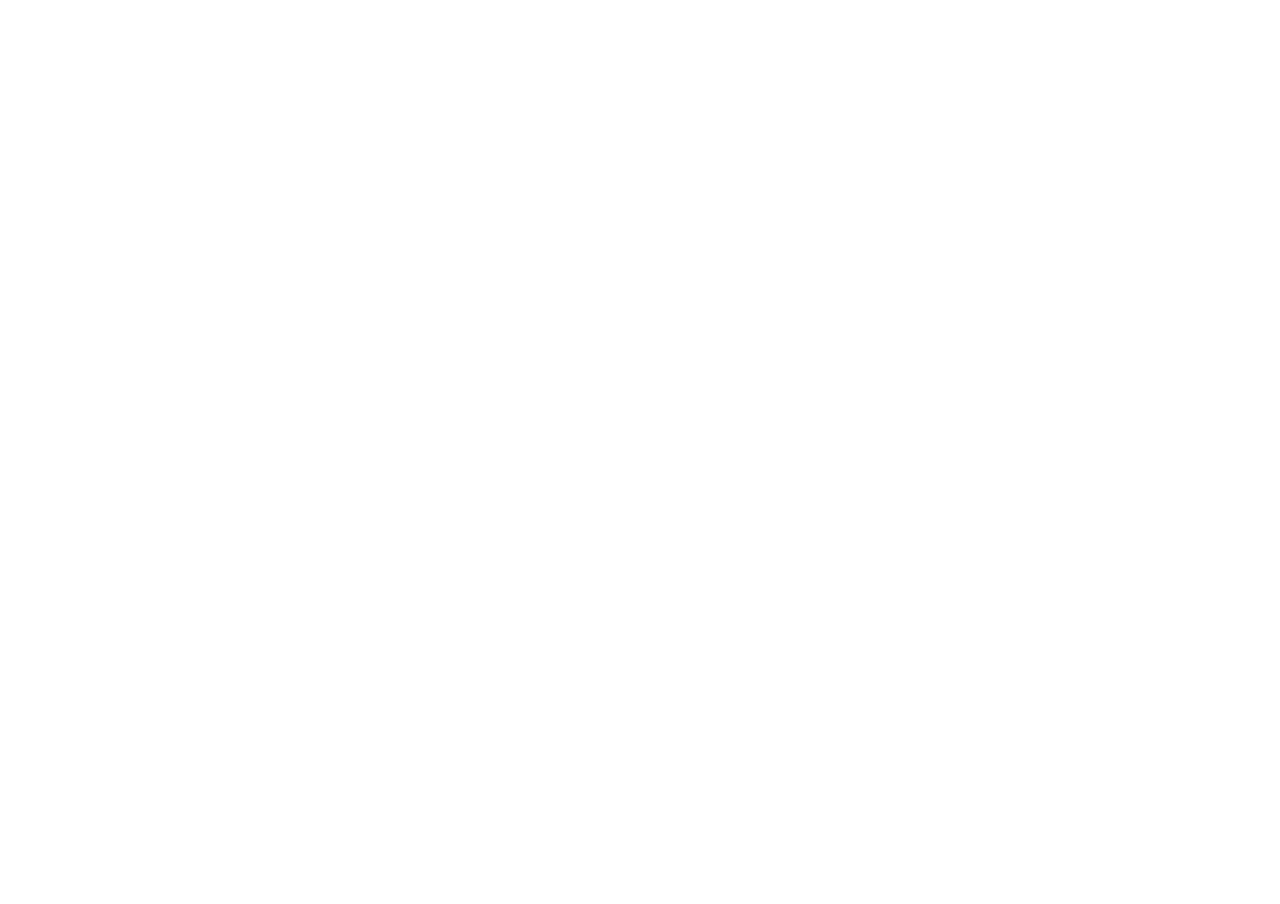
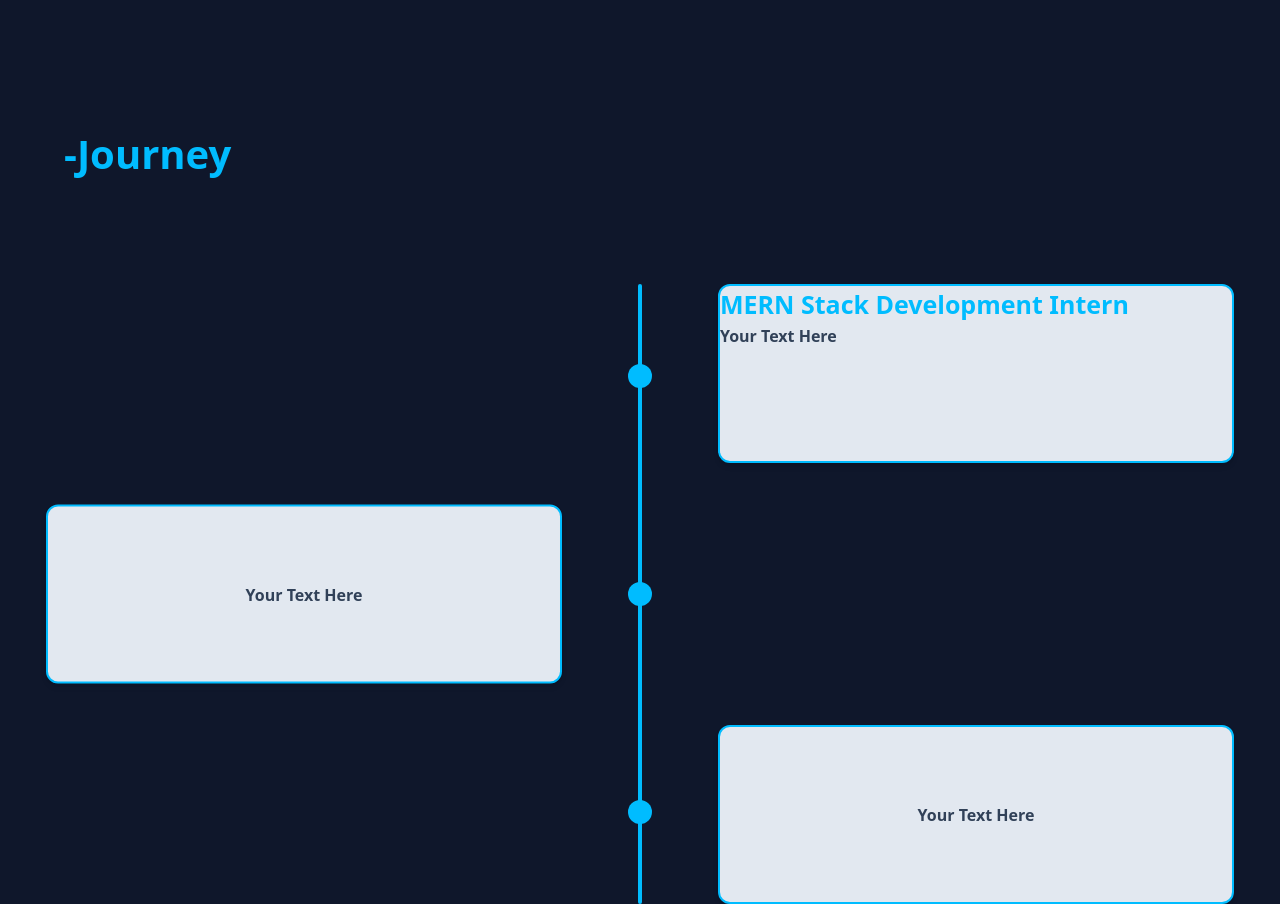
Before and after one commit to HridyaDEV/PortFolioHridyaPV, a React (Vite) app: page / in a window 1280 px wide. Shown: the part 1580-2484 px from the top of the page. Before the commit the page ends 1504 px from the top, so only its background shows below. Built offline with nearby package versions, Linux system fonts and the light colour scheme.

Commit message:
Started Journey

```diff
--- a/src/App.jsx
+++ b/src/App.jsx
@@ -2,6 +2,7 @@ import React from 'react'
 import NavBar from './Components/NavBar'
 import HeroSection from './Components/HeroSection'
 import About from './Components/About'
+import Journey from './Components/Journey'
 
 function App() {
   return (
@@ -10,6 +11,7 @@ function App() {
         <NavBar />
         <HeroSection />
         <About/>
+        <Journey/>
        </div>
 
     </div>
--- a/src/Components/About.jsx
+++ b/src/Components/About.jsx
@@ -5,7 +5,7 @@ import { MdOutlineDevices, MdOutlineWebAsset } from 'react-icons/md'
 
 const About = () => {
     return (
-        <div>
+        <div >
             <h1 className='text-sky-400 font-["crimson"] font-semibold text-[40px]'>-About Me</h1>
             <div className='flex justify-between  mt-25 '>
                 <div className='ml-10'>
--- /dev/null
+++ b/src/Components/Journey.jsx
@@ -0,0 +1,50 @@
+import React from 'react'
+
+const Journey = () => {
+    return (
+        <div>
+            <h1 className='text-sky-400 font-["crimson"] font-semibold text-[40px] mt-50'>-Journey</h1>
+
+            <div className="flex justify-center items-center mt-25">
+                <div className="relative">
+
+                    {/* Vertical Line */}
+                    <div className="h-[620px] border-l-4 border-sky-400 rounded"></div>
+
+                    {/* ---------- TOP DOT + RIGHT BOX ---------- */}
+                    <div className="absolute left-1/2 -translate-x-1/2 top-20
+                                    w-6 h-6 bg-sky-400 rounded-full"></div>
+
+                    <div className="absolute top-0 left-10 ml-10 border-2 border-sky-400
+                                   w-[516px] h-[179px] bg-slate-200 rounded-xl shadow-md ">
+                                    <h1 className='font-["crimson"] text-[25px] text-sky-400 font-semibold '>MERN Stack Development Intern</h1>
+                        <p className="text-slate-700 font-semibold">Your Text Here</p>
+                    </div>
+
+
+                    {/* ---------- MIDDLE DOT + LEFT BOX ---------- */}
+                    <div className="absolute left-1/2 -translate-x-1/2 top-1/2 -translate-y-1/2
+                                    w-6 h-6 bg-sky-400 rounded-full"></div>
+
+                    <div className="absolute top-1/2 -translate-y-1/2 right-10 mr-10 border-2 border-sky-400
+                                    w-[516px] h-[179px] bg-slate-200 rounded-xl shadow-md flex items-center justify-center">
+                        <p className="text-slate-700 font-semibold">Your Text Here</p>
+                    </div>
+
+
+                    {/* ---------- BOTTOM DOT + RIGHT BOX ---------- */}
+                    <div className="absolute left-1/2 -translate-x-1/2 bottom-20
+                                    w-6 h-6 bg-sky-400 rounded-full"></div>
+
+                    <div className="absolute bottom-0 left-10 ml-10
+                                   w-[516px] h-[179px] bg-slate-200 border-2 border-sky-400 rounded-xl shadow-md flex items-center justify-center">
+                        <p className="text-slate-700 font-semibold">Your Text Here</p>
+                    </div>
+
+                </div>
+            </div>
+        </div>
+    )
+}
+
+export default Journey
```
